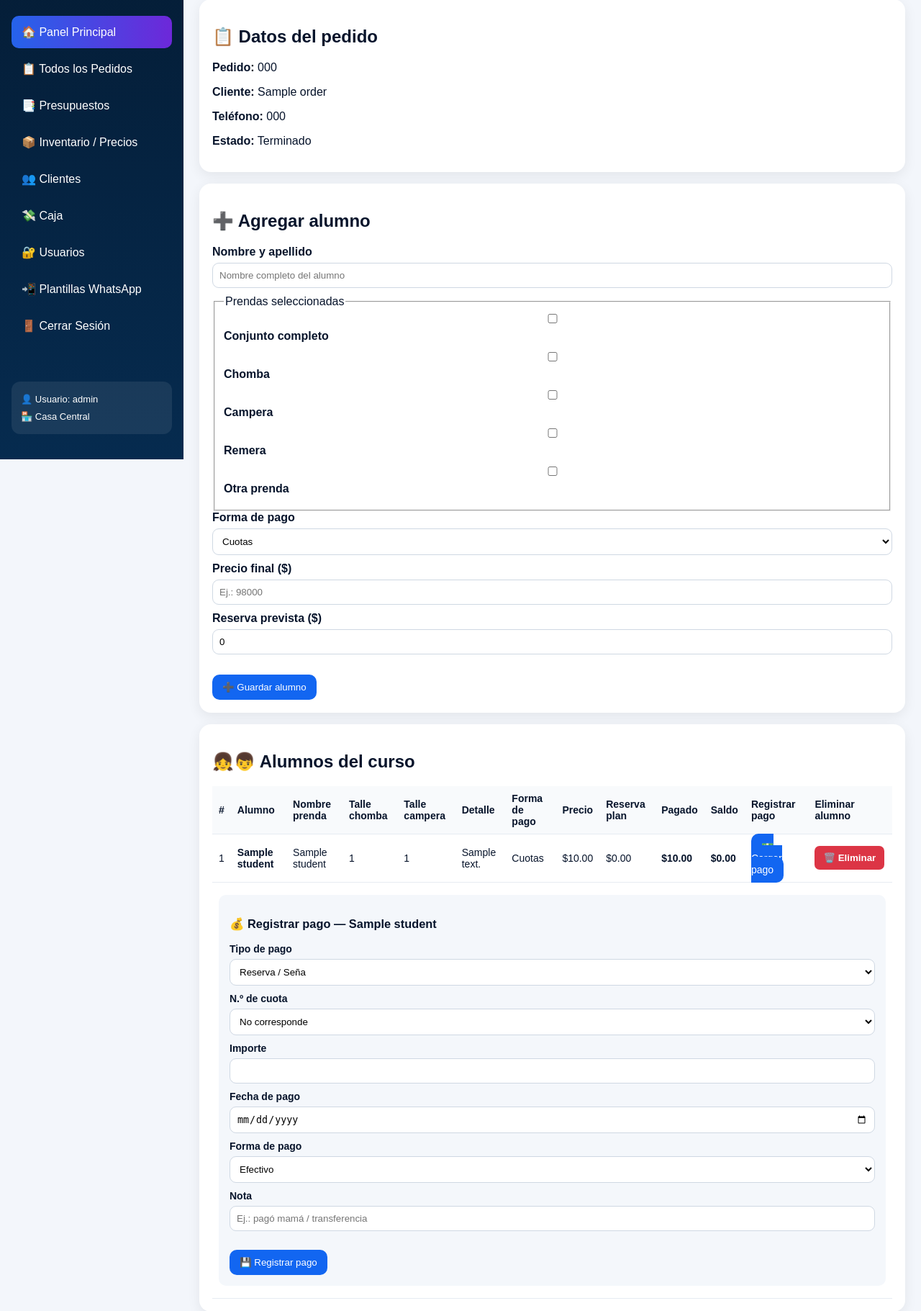
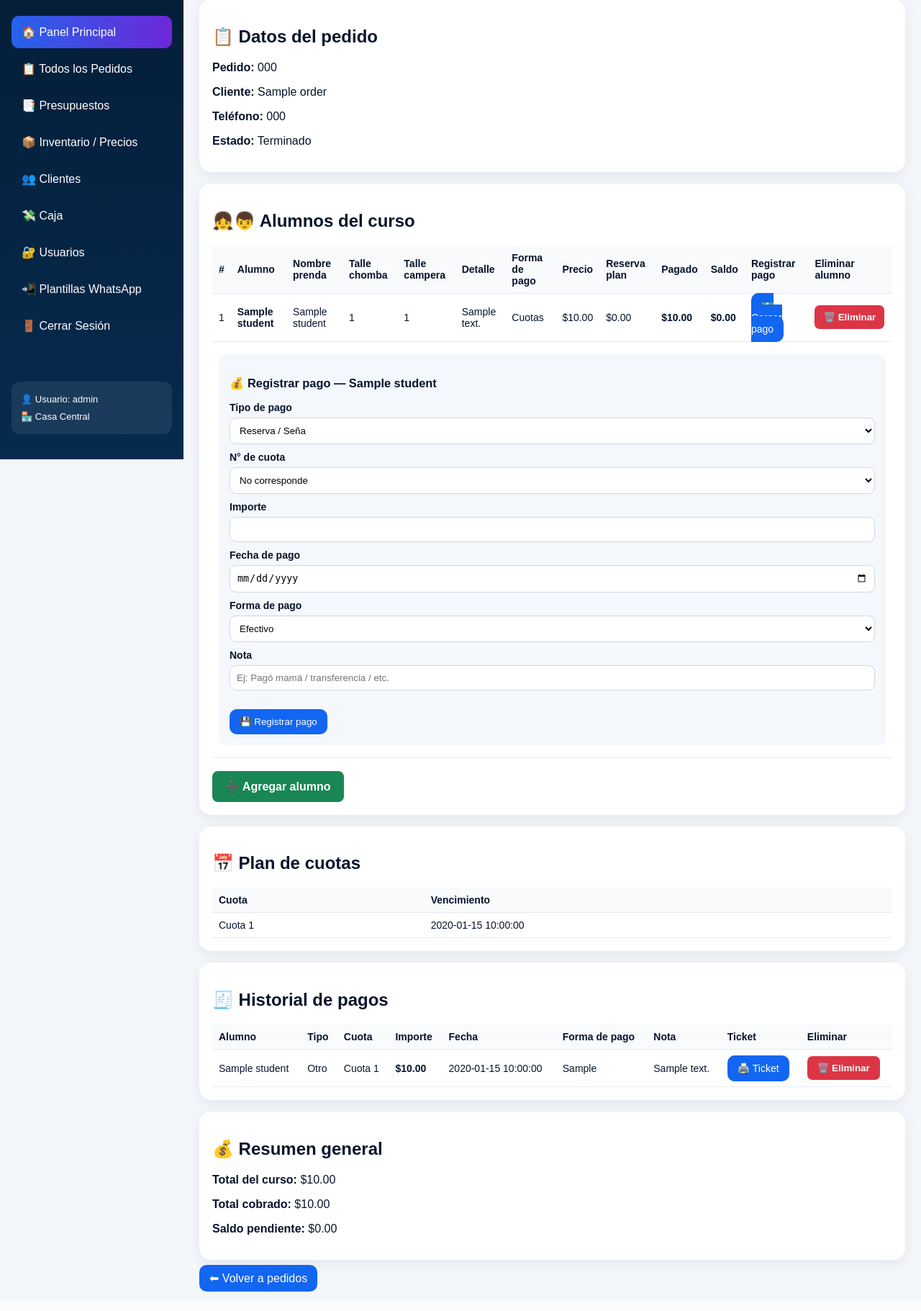
Before and after one commit to kmicaela20-ui/dms-sistema-pro, a Flask app: template templates/edit_egresaditos.html in a window 1280 px wide. Shown: the part 162-1983 px from the top of the page at 72% size. After the commit the page ends 1956 px from the top, so only its background shows below. Run offline with Flask 3, Linux system fonts and the light colour scheme; the visitor is signed in with stand-in values (Sample User, id 1); the template is opened without the code that fills it: most values are stand-ins (such as "Sample title", 1, 10 or a date in 2020); parts of the project's set-up code (start-up, migrations or seed data) failed here and were passed over; some libraries are stand-ins or nearby versions.

Commit message:
Update edit_egresaditos.html

```diff
--- a/templates/edit_egresaditos.html
+++ b/templates/edit_egresaditos.html
@@ -1,3 +1,4 @@
+
 {% extends "base.html" %}
 
 {% block content %}
@@ -6,134 +7,11 @@
 
 <section class="panel">
     <h2>📋 Datos del pedido</h2>
-
     <p><strong>Pedido:</strong> {{ order['code'] }}</p>
-
-    <p>
-        <strong>Cliente:</strong>
-        {{ order['client_name'] or '-' }}
-    </p>
-
-    <p>
-        <strong>Teléfono:</strong>
-        {{ order['client_phone'] or '-' }}
-    </p>
-
-    <p>
-        <strong>Estado:</strong>
-        {{ order['status'] or '-' }}
-    </p>
+    <p><strong>Cliente:</strong> {{ order['client_name'] or '-' }}</p>
+    <p><strong>Teléfono:</strong> {{ order['client_phone'] or '-' }}</p>
+    <p><strong>Estado:</strong> {{ order['status'] or '-' }}</p>
 </section>
-
-
-<!-- ==========================================
-     AGREGAR ALUMNO
-========================================== -->
-
-<section class="panel">
-    <h2>➕ Agregar alumno</h2>
-
-    <form method="POST"
-          action="/egresaditos/{{ order['id'] }}/student/add">
-
-        <div class="grid">
-
-            <label>
-                Nombre y apellido
-                <input
-                    type="text"
-                    name="student_name"
-                    placeholder="Nombre completo del alumno"
-                    required
-                >
-            </label>
-
-            <fieldset>
-                <legend>Prendas seleccionadas</legend>
-
-                <label>
-                    <input type="checkbox"
-                           name="garments"
-                           value="Conjunto completo">
-                    Conjunto completo
-                </label>
-
-                <label>
-                    <input type="checkbox"
-                           name="garments"
-                           value="Chomba">
-                    Chomba
-                </label>
-
-                <label>
-                    <input type="checkbox"
-                           name="garments"
-                           value="Campera">
-                    Campera
-                </label>
-
-                <label>
-                    <input type="checkbox"
-                           name="garments"
-                           value="Remera">
-                    Remera
-                </label>
-
-                <label>
-                    <input type="checkbox"
-                           name="garments"
-                           value="Otra prenda">
-                    Otra prenda
-                </label>
-            </fieldset>
-
-            <label>
-                Forma de pago
-                <select name="payment_type" required>
-                    <option value="installment">Cuotas</option>
-                    <option value="cash">Contado</option>
-                </select>
-            </label>
-
-            <label>
-                Precio final ($)
-                <input
-                    type="number"
-                    name="final_price"
-                    min="0.01"
-                    step="0.01"
-                    placeholder="Ej.: 98000"
-                    required
-                >
-            </label>
-
-            <label>
-                Reserva prevista ($)
-                <input
-                    type="number"
-                    name="reservation_plan"
-                    min="0"
-                    step="0.01"
-                    value="0"
-                    required
-                >
-            </label>
-
-        </div>
-
-        <br>
-
-        <button type="submit" class="savebtn">
-            ➕ Guardar alumno
-        </button>
-
-    </form>
-</section>
-
-
-<!-- ==========================================
-     ALUMNOS DEL CURSO
-========================================== -->
 
 <section class="panel">
     <h2>👧👦 Alumnos del curso</h2>
@@ -160,7 +38,6 @@
 
             <tbody>
                 {% for student in students %}
-
                 {% set ns = namespace(paid=0) %}
 
                 {% for payment in payments %}
@@ -173,28 +50,11 @@
 
                 <tr>
                     <td>{{ loop.index }}</td>
-
-                    <td>
-                        <strong>
-                            {{ student['student_name'] or '-' }}
-                        </strong>
-                    </td>
-
-                    <td>
-                        {{ student['garment_name'] or '-' }}
-                    </td>
-
-                    <td>
-                        {{ student['shirt_size'] or '-' }}
-                    </td>
-
-                    <td>
-                        {{ student['jacket_size'] or '-' }}
-                    </td>
-
-                    <td>
-                        {{ student['detail'] or '-' }}
-                    </td>
+                    <td><strong>{{ student['student_name'] or '-' }}</strong></td>
+                    <td>{{ student['garment_name'] or '-' }}</td>
+                    <td>{{ student['shirt_size'] or '-' }}</td>
+                    <td>{{ student['jacket_size'] or '-' }}</td>
+                    <td>{{ student['detail'] or '-' }}</td>
 
                     <td>
                         {% if student['payment_type'] == 'cash' %}
@@ -204,36 +64,16 @@
                         {% endif %}
                     </td>
 
-                    <td>
-                        ${{ "%.2f"|format(student['final_price'] or 0) }}
-                    </td>
+                    <td>${{ "%.2f"|format(student['final_price'] or 0) }}</td>
+                    <td>${{ "%.2f"|format(student['reservation_plan'] or 0) }}</td>
+                    <td><strong>${{ "%.2f"|format(ns.paid) }}</strong></td>
+                    <td><strong>${{ "%.2f"|format([saldo, 0]|max) }}</strong></td>
 
                     <td>
-                        ${{ "%.2f"|format(student['reservation_plan'] or 0) }}
-                    </td>
-
-                    <td>
-                        <strong>
-                            ${{ "%.2f"|format(ns.paid) }}
-                        </strong>
-                    </td>
-
-                    <td>
-                        <strong>
-                            ${{ "%.2f"|format([saldo, 0]|max) }}
-                        </strong>
-                    </td>
-
-                    <!-- REGISTRAR PAGO -->
-
-                    <td>
-                        <a class="btn"
-                           href="#pago-{{ student['id'] }}">
+                        <a class="btn" href="#pago-{{ student['id'] }}">
                             💵 Cargar pago
                         </a>
                     </td>
-
-                    <!-- ELIMINAR ALUMNO -->
 
                     <td>
                         <form method="POST"
@@ -249,58 +89,30 @@
                     </td>
                 </tr>
 
-                <!-- ==========================================
-                     FORMULARIO DE PAGO
-                ========================================== -->
-
                 <tr id="pago-{{ student['id'] }}">
                     <td colspan="13">
-
                         <div style="padding:15px;background:#f4f7fb;border-radius:10px;margin:8px 0;">
-
-                            <h3>
-                                💰 Registrar pago — {{ student['student_name'] }}
-                            </h3>
+                            <h3>💰 Registrar pago — {{ student['student_name'] }}</h3>
 
                             <form method="post"
                                   action="/egresaditos/{{ order['id'] }}/student/{{ student['id'] }}/payment">
 
                                 <div class="grid">
-
-                                    <label>
-                                        Tipo de pago
-
+                                    <label>Tipo de pago
                                         <select name="payment_type" required>
-                                            <option value="reservation">
-                                                Reserva / Seña
-                                            </option>
-
-                                            <option value="installment">
-                                                Cuota
-                                            </option>
-
-                                            <option value="cash">
-                                                Pago contado
-                                            </option>
-
-                                            <option value="other">
-                                                Otro pago
-                                            </option>
+                                            <option value="reservation">Reserva / Seña</option>
+                                            <option value="installment">Cuota</option>
+                                            <option value="cash">Pago contado</option>
+                                            <option value="other">Otro pago</option>
                                         </select>
                                     </label>
 
-                                    <label>
-                                        N.º de cuota
-
+                                    <label>N° de cuota
                                         <select name="installment_number">
-                                            <option value="0">
-                                                No corresponde
-                                            </option>
-
+                                            <option value="0">No corresponde</option>
                                             {% for installment in installments %}
                                             <option value="{{ installment['installment_number'] }}">
                                                 Cuota {{ installment['installment_number'] }}
-
                                                 {% if installment['due_date'] %}
                                                     - vence {{ installment['due_date'] }}
                                                 {% endif %}
@@ -309,66 +121,32 @@
                                         </select>
                                     </label>
 
-                                    <label>
-                                        Importe
-
-                                        <input type="number"
-                                               name="amount"
-                                               min="0"
-                                               step="0.01"
-                                               required>
+                                    <label>Importe
+                                        <input type="number" name="amount" min="0.01" step="0.01" required>
                                     </label>
 
-                                    <label>
-                                        Fecha de pago
-
-                                        <input type="date"
-                                               name="payment_date"
-                                               required>
+                                    <label>Fecha de pago
+                                        <input type="date" name="payment_date" required>
                                     </label>
 
-                                    <label>
-                                        Forma de pago
-
+                                    <label>Forma de pago
                                         <select name="payment_method" required>
-                                            <option value="Efectivo">
-                                                Efectivo
-                                            </option>
-
-                                            <option value="Transferencia">
-                                                Transferencia
-                                            </option>
-
-                                            <option value="Mercado Pago">
-                                                Mercado Pago
-                                            </option>
-
-                                            <option value="Tarjeta">
-                                                Tarjeta
-                                            </option>
-
-                                            <option value="Otro">
-                                                Otro
-                                            </option>
+                                            <option value="Efectivo">Efectivo</option>
+                                            <option value="Transferencia">Transferencia</option>
+                                            <option value="Mercado Pago">Mercado Pago</option>
+                                            <option value="Tarjeta">Tarjeta</option>
+                                            <option value="Otro">Otro</option>
                                         </select>
                                     </label>
 
-                                    <label>
-                                        Nota
-
-                                        <input type="text"
-                                               name="note"
-                                               placeholder="Ej.: pagó mamá / transferencia">
+                                    <label>Nota
+                                        <input type="text" name="note"
+                                               placeholder="Ej: Pagó mamá / transferencia / etc.">
                                     </label>
-
                                 </div>
 
                                 <br>
-
-                                <button type="submit" class="savebtn">
-                                    💾 Registrar pago
-                                </button>
-
+                                <button type="submit" class="savebtn">💾 Registrar pago</button>
                             </form>
                         </div>
                     </td>
@@ -378,18 +156,70 @@
             </tbody>
         </table>
     </div>
+
+    <!-- BOTÓN Y FORMULARIO PARA AGREGAR ALUMNO -->
+    <details style="margin-top:18px;">
+        <summary style="display:inline-block;background:#198754;color:#fff;padding:12px 18px;border-radius:8px;cursor:pointer;font-weight:bold;list-style:none;">
+            ➕ Agregar alumno
+        </summary>
+
+        <div style="background:#f4f7fb;padding:18px;border-radius:10px;margin-top:12px;">
+            <h3>Agregar alumno al curso</h3>
+
+            <form method="POST"
+                  action="/egresaditos/{{ order['id'] }}/student/add">
+
+                <div class="grid">
+                    <label>Nombre y apellido del alumno
+                        <input type="text" name="student_name"
+                               required placeholder="Nombre completo">
+                    </label>
+
+                    <fieldset style="border:1px solid #d6dce5;border-radius:8px;padding:12px;">
+                        <legend>Prendas</legend>
+                        <label><input type="checkbox" name="garments" value="Chomba"> Chomba</label>
+                        <label><input type="checkbox" name="garments" value="Campera"> Campera</label>
+                        <label><input type="checkbox" name="garments" value="Remera"> Remera</label>
+                        <label><input type="checkbox" name="garments" value="Conjunto completo"> Conjunto completo</label>
+                        <label><input type="checkbox" name="garments" value="Otra prenda"> Otra prenda</label>
+                    </fieldset>
+
+                    <label>Forma de pago
+                        <select name="payment_type" required>
+                            <option value="">Seleccionar...</option>
+                            <option value="cash">Contado</option>
+                            <option value="installment">Cuotas</option>
+                        </select>
+                    </label>
+
+                    <label>Precio final ($)
+                        <input type="number" name="final_price"
+                               min="0.01" step="0.01"
+                               required placeholder="Ej. 98000">
+                    </label>
+
+                    <label>Reserva prevista ($)
+                        <input type="number" name="reservation_plan"
+                               min="0" step="0.01" value="0" required>
+                    </label>
+                </div>
+
+                <p style="color:#526174;font-size:14px;">
+                    El alumno se agregará a este pedido. La reserva prevista no registra un pago; los pagos se cargan desde «Cargar pago».
+                </p>
+
+                <button type="submit" class="savebtn">
+                    💾 Guardar alumno
+                </button>
+            </form>
+        </div>
+    </details>
 </section>
-
-
-<!-- ==========================================
-     VENCIMIENTOS
-========================================== -->
 
 <section class="panel">
     <h2>📅 Plan de cuotas</h2>
 
     {% if installments %}
-
     <table>
         <thead>
             <tr>
@@ -397,39 +227,24 @@
                 <th>Vencimiento</th>
             </tr>
         </thead>
-
         <tbody>
             {% for installment in installments %}
             <tr>
-                    <td>
-                        Cuota {{ installment['installment_number'] }}
-                    </td>
-
-                    <td>
-                        {{ installment['due_date'] or 'Sin fecha' }}
-                    </td>
+                <td>Cuota {{ installment['installment_number'] }}</td>
+                <td>{{ installment['due_date'] or 'Sin fecha' }}</td>
             </tr>
             {% endfor %}
         </tbody>
     </table>
-
     {% else %}
-
     <p>No hay cuotas configuradas.</p>
-
     {% endif %}
 </section>
-
-
-<!-- ==========================================
-     HISTORIAL DE PAGOS
-========================================== -->
 
 <section class="panel">
     <h2>🧾 Historial de pagos</h2>
 
     {% if payments %}
-
     <div style="overflow-x:auto;">
         <table>
             <thead>
@@ -448,7 +263,6 @@
 
             <tbody>
                 {% for payment in payments %}
-
                 <tr>
                     <td>
                         {% for student in students %}
@@ -478,42 +292,22 @@
                         {% endif %}
                     </td>
 
-                        <td>
-                            <strong>
-                                ${{ "%.2f"|format(payment['amount'] or 0) }}
-                            </strong>
-                        </td>
-
-                        <td>
-                            {{ payment['payment_date'] or '-' }}
-                        </td>
-
-                        <td>
-                            {{ payment['payment_method'] or '-' }}
-                        </td>
-
-                        <td>
-                            {{ payment['note'] or '-' }}
-                        </td>
-
-                        <!-- TICKET -->
+                    <td><strong>${{ "%.2f"|format(payment['amount'] or 0) }}</strong></td>
+                    <td>{{ payment['payment_date'] or '-' }}</td>
+                    <td>{{ payment['payment_method'] or '-' }}</td>
+                    <td>{{ payment['note'] or '-' }}</td>
 
                     <td>
                         <a class="btn"
                            href="/egresaditos/payment/{{ payment['id'] }}/ticket"
-                               target="_blank">
-                                🖨️ Ticket
-                            </a>
+                           target="_blank">🖨️ Ticket</a>
                     </td>
-
-                        <!-- ELIMINAR PAGO -->
 
                     <td>
                         <form method="POST"
                               action="/egresaditos/payment/{{ payment['id'] }}/delete"
                               style="margin:0;"
                               onsubmit="return confirm('¿Seguro que querés eliminar este pago? Esta acción no se puede deshacer.');">
-
                             <button type="submit"
                                     style="background:#dc3545;color:white;border:none;padding:9px 14px;border-radius:7px;cursor:pointer;font-weight:bold;white-space:nowrap;">
                                 🗑️ Eliminar
@@ -521,25 +315,14 @@
                         </form>
                     </td>
                 </tr>
-
                 {% endfor %}
             </tbody>
         </table>
     </div>
-
     {% else %}
-
-        <p>
-            Todavía no se registraron pagos para este pedido.
-        </p>
-
+    <p>Todavía no se registraron pagos para este pedido.</p>
     {% endif %}
 </section>
-
-
-<!-- ==========================================
-     RESUMEN GENERAL
-========================================== -->
 
 <section class="panel">
     <h2>💰 Resumen general</h2>
@@ -554,25 +337,11 @@
         {% set resumen.paid = resumen.paid + (payment['amount'] or 0) %}
     {% endfor %}
 
-    <p>
-        <strong>Total del curso:</strong>
-        ${{ "%.2f"|format(resumen.total) }}
-    </p>
-
-    <p>
-        <strong>Total cobrado:</strong>
-        ${{ "%.2f"|format(resumen.paid) }}
-    </p>
-
-    <p>
-        <strong>Saldo pendiente:</strong>
-        ${{ "%.2f"|format([resumen.total - resumen.paid, 0]|max) }}
-    </p>
+    <p><strong>Total del curso:</strong> ${{ "%.2f"|format(resumen.total) }}</p>
+    <p><strong>Total cobrado:</strong> ${{ "%.2f"|format(resumen.paid) }}</p>
+    <p><strong>Saldo pendiente:</strong> ${{ "%.2f"|format([resumen.total - resumen.paid, 0]|max) }}</p>
 </section>
 
-
-<a href="/orders" class="btn">
-    ⬅ Volver a pedidos
-</a>
+<a href="/orders" class="btn">⬅ Volver a pedidos</a>
 
 {% endblock %}
```
Lines whose indentation alone changed are shown as unchanged.
